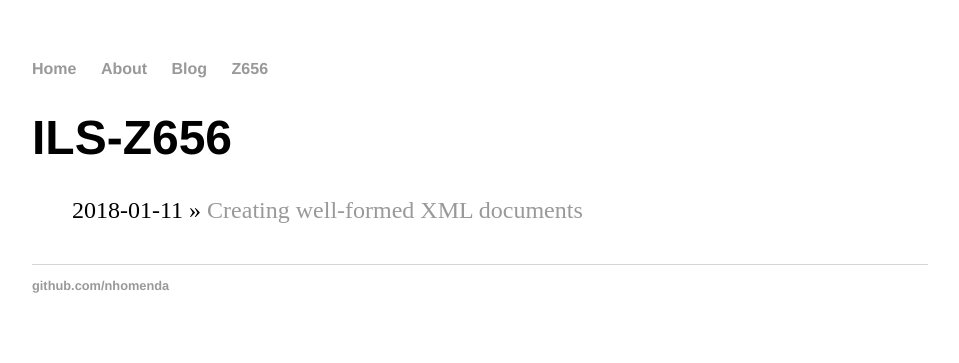
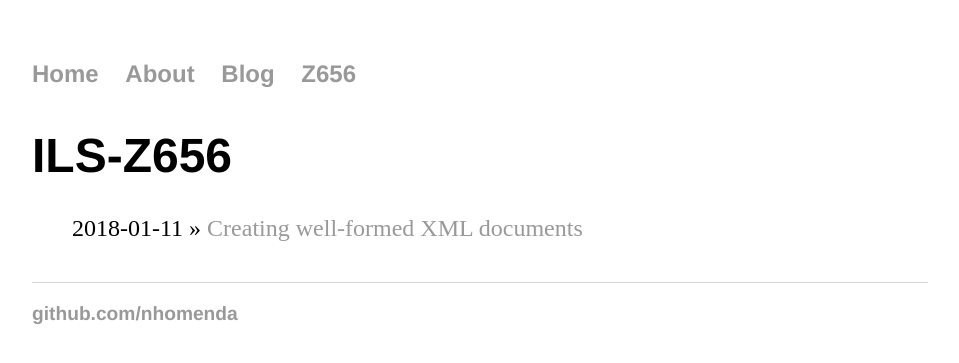
Before and after one commit to nhomenda/nhomenda.github.io, a Jekyll site: the page built from Z656/index.html, in a window 1280 px wide. Shown: the top 363 px of the page, without its empty margins (160-1119 px from the left). Built offline with Jekyll 4.4.1, drawn with Linux system fonts in a browser that asks for light colours.

Commit message:
Update main.css

```diff
--- a/css/main.css
+++ b/css/main.css
@@ -42,11 +42,11 @@ ul.posts li {
     list-style: none;
 }
 
-ul.assignments {
+ul {
     margin: 20px auto 40px;
     font-size: 1.5em;
 }
 
-ul.assignments li {
+ul li {
     list-style: none;
 }
```
